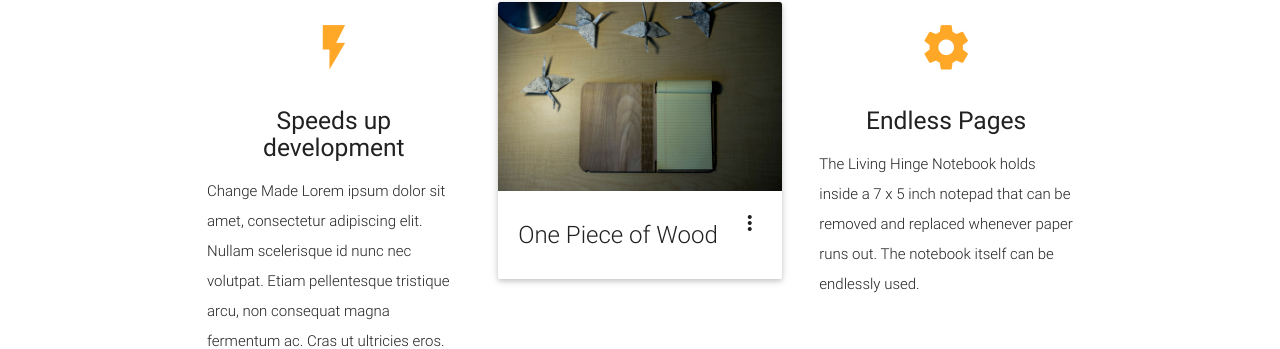
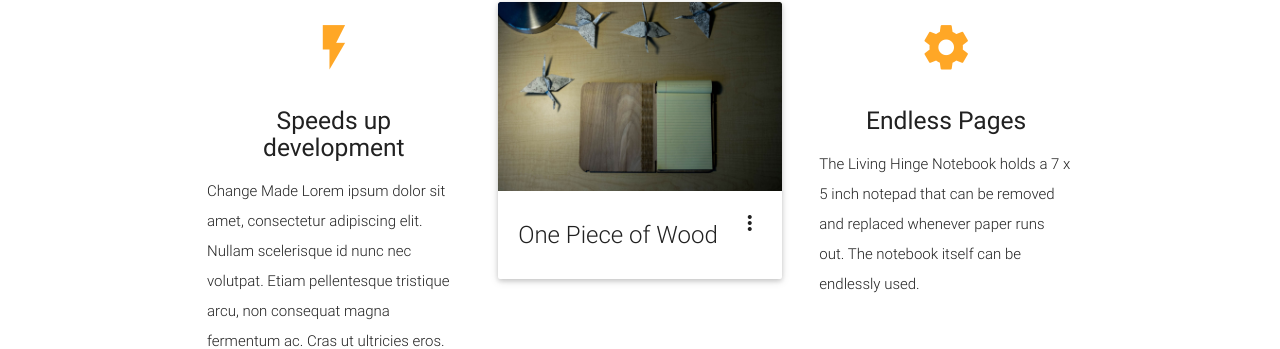
Before and after one commit to dfarice/notebook, a Jekyll site: the page built from index.html, in a window 1280 px wide. Shown: the part 465-814 px from the top of the page. Built offline with Jekyll 4.4.1, drawn with Linux system fonts in a browser that asks for light colours; nearby versions of some CDN libraries.

Commit message:
minor change to test access
Test to make sure push is working.

```diff
--- a/index.html
+++ b/index.html
@@ -58,7 +58,7 @@ layout: default
           <h2 class="center orange-text text-lighten-1"><i class="material-icons">settings</i></h2>
           <h5 class="center">Endless Pages</h5>
 
-          <p class="light">The Living Hinge Notebook holds inside a 7 x 5 inch notepad that can be removed and replaced whenever paper runs out. The notebook itself can be endlessly used. </p>
+          <p class="light">The Living Hinge Notebook holds a 7 x 5 inch notepad that can be removed and replaced whenever paper runs out. The notebook itself can be endlessly used. </p>
         </div>
       </div>
     </div>
```
